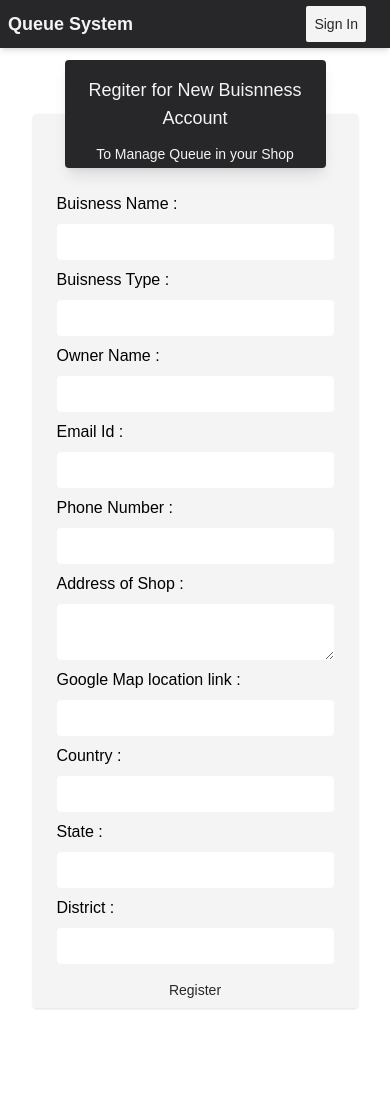
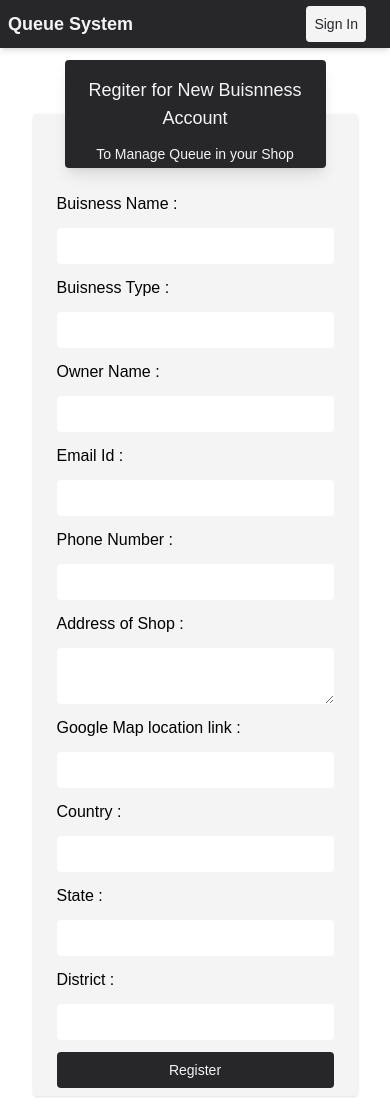
Before and after one commit to mdabdulrahman/queue-management, a React (Create React App) app: page /NewAccount in a window 390 px wide. Before the commit the page ends 1020 px from the top, so only its background shows below. Built offline with nearby package versions, Linux system fonts and the light colour scheme.

Commit message:
mobile responsive

```diff
--- a/src/Components/NewAccount/Newform.js
+++ b/src/Components/NewAccount/Newform.js
@@ -31,7 +31,7 @@ function Newform() {
     <input type="text" className='form-control' name="state"></input>
     <label>District :</label>
     <input type="text" className='form-control' name="district"></input>
-    <button className='btn'>Register</button>
+    <button className='btn-secondary '>Register</button>
     </div>
     </fieldset>
     </div>
--- a/src/Components/landingPage/NewAccbtn.js
+++ b/src/Components/landingPage/NewAccbtn.js
@@ -2,7 +2,7 @@ import React from 'react'
 
 function NewAccbtn() {
   return (
-    <div><button className='btn' onClick={()=>window.location.pathname="/NewAccount"}>Create Account</button></div>
+    <div><button className='btn-primary' onClick={()=>window.location.pathname="/NewAccount"}>Create Account</button></div>
   )
 }
 
--- a/src/Components/landingPage/SignInbtn.js
+++ b/src/Components/landingPage/SignInbtn.js
@@ -2,7 +2,7 @@ import React from 'react'
 
 function SignInbtn() {
   return (
-    <div><button className='btn'>Sign In</button></div>
+    <div><button className='btn-primary'>Sign In</button></div>
   )
 }
 
--- a/src/index.css
+++ b/src/index.css
@@ -23,14 +23,23 @@
 .wrap{
     @apply mx-6 text-lg
 }
-.btn{
+.btn-primary{
     @apply secondary-bg primary-text p-2 text-sm rounded
 }
-.btn:hover{
+.btn-primary:hover{
     @apply ring ring-2 ring-zinc-200 ring-offset-1 ring-offset-zinc-800
 }
-.btn:active{
+.btn-primary:active{
 @apply primary-bg secondary-text
+}
+.btn-secondary{
+    @apply primary-bg secondary-text p-2 text-sm rounded
+}
+.btn-secondary:hover{
+    @apply ring ring-2 ring-zinc-800 ring-offset-1 ring-offset-zinc-100
+}
+.btn-seconday:active{
+@apply secondary-bg primary-text
 }
 .form{
     @apply container px-6 h-full shadow rounded secondary-bg w-3/6 my-3  mx-auto
@@ -62,6 +71,6 @@ legend{
         @apply w-5/6
     }
     .inner-form{
-        @apply flex-col gap-2
+        @apply flex-col gap-3 pb-2
     }
 }
```
